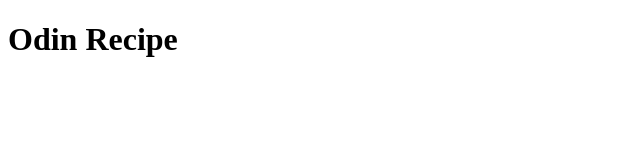
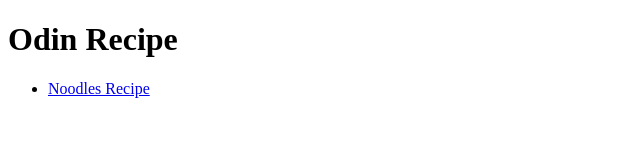
Before and after one commit to Ameen-Here/odin-recipes, a plain HTML site: page index.html in a window 1280 px wide. Shown: the whole page, without its empty margins (0-640 px from the left). Drawn offline with Linux system fonts and the light colour scheme.

Commit message:
Add link to noodles html from index

```diff
--- a/index.html
+++ b/index.html
@@ -8,5 +8,8 @@
 </head>
 <body>
     <h1>Odin Recipe</h1>
+    <ul>
+        <li><a href="./recipes/noodles.html">Noodles Recipe</a></li>
+    </ul>
 </body>
 </html>
```
